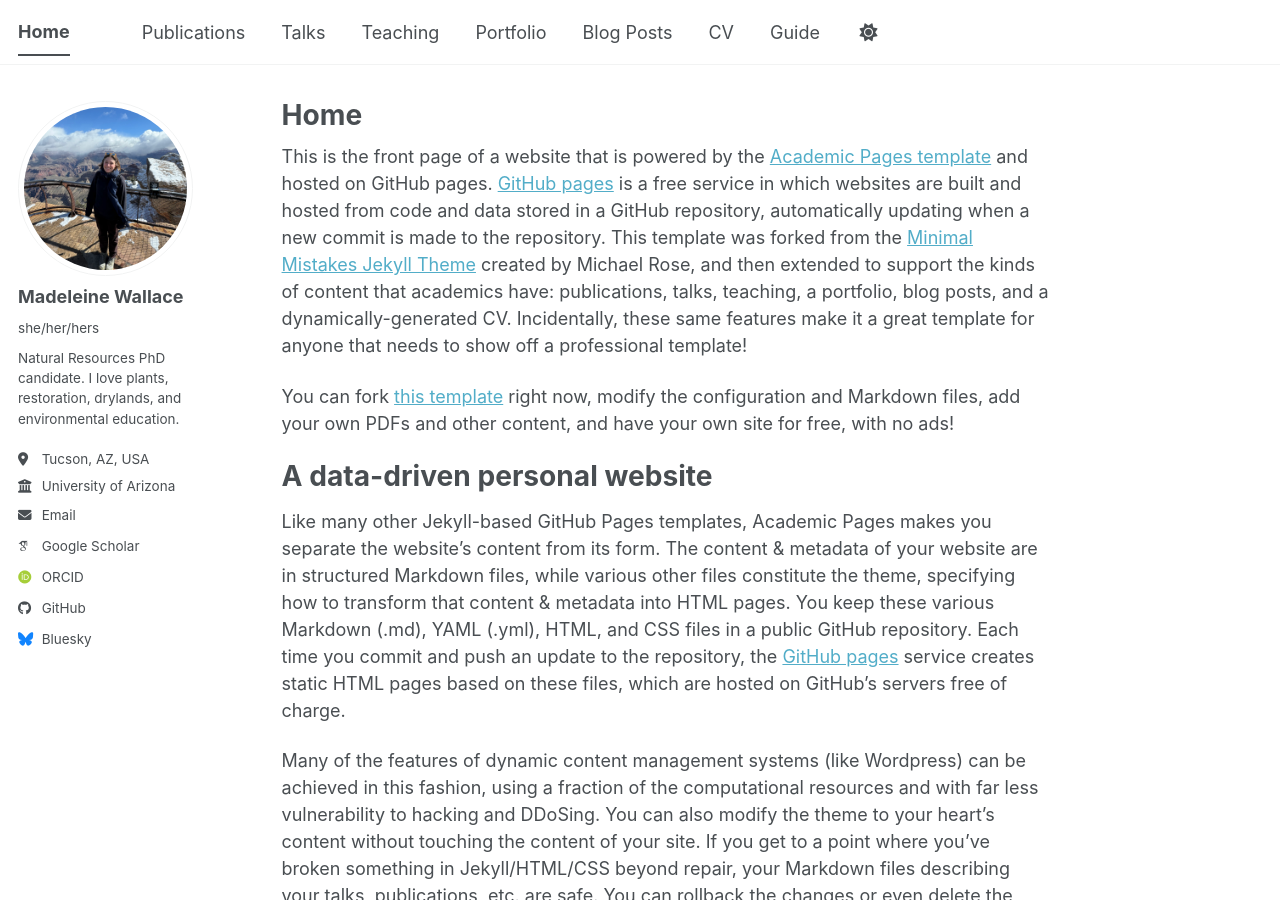
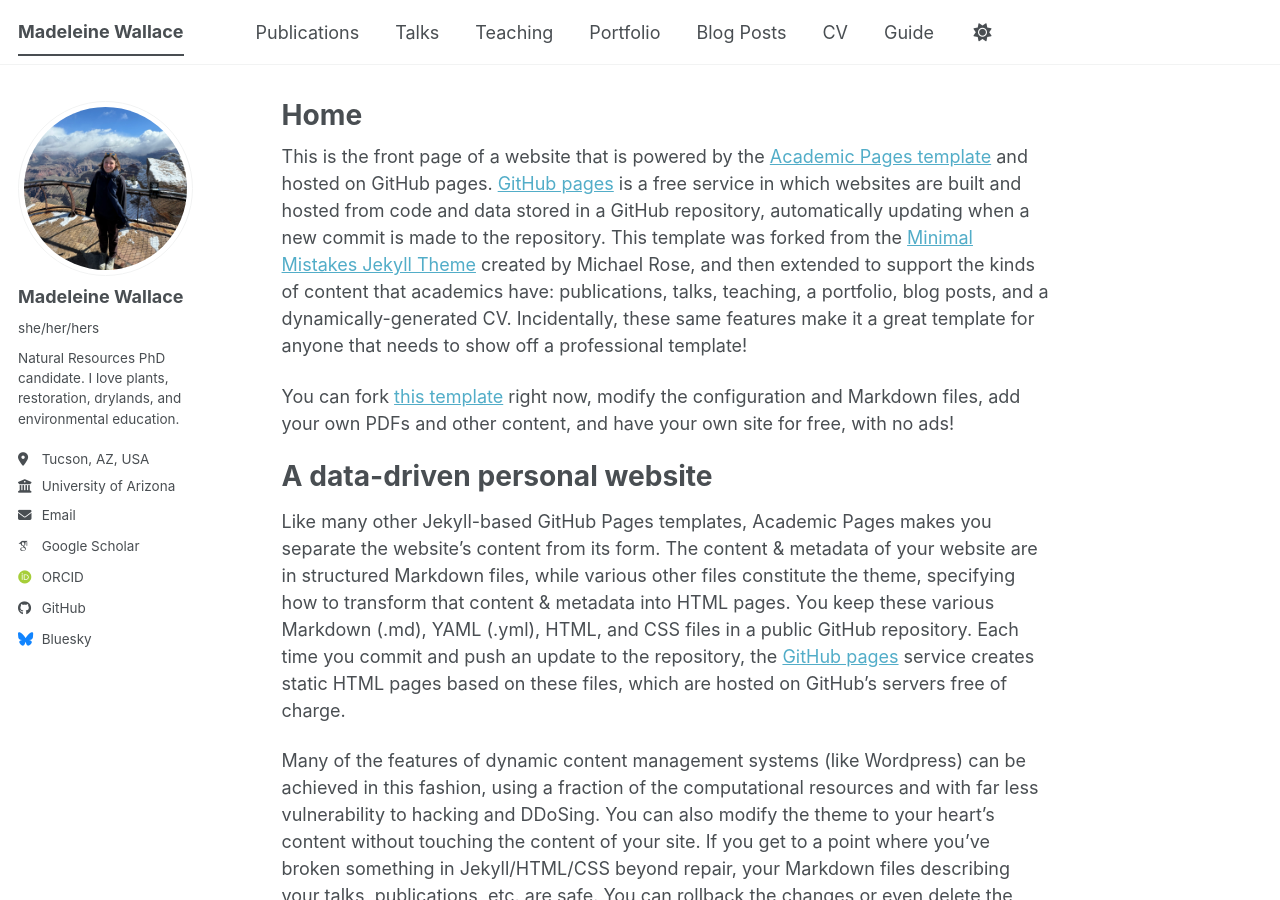
Before and after one commit to madeleinewallace/madeleinewallace.github.io, a Jekyll site: the page built from _pages/about.md, in a window 1280 px wide and 900 px high. Built offline with Jekyll 4.4.1, drawn with Linux system fonts in a browser that asks for light colours; some web fonts are replaced; a script bundle is joined from its source files by our own code; library files that are not in the unit come from our copies.

Commit message:
Update _config.yml

```diff
--- a/_config.yml
+++ b/_config.yml
@@ -9,7 +9,7 @@
 # Basic Site Settings
 locale                   : "en-US"
 site_theme               : "default" # The available themes options are "default", "air", "sunrise", "mint", "dirt" and "contrast"
-title                    : "Home"
+title                    : "Madeleine Wallace"
 title_separator          : "-"
 name                     : &name "Madeleine Wallace"
 description              : &description "Madeleine's academic portfolio"   # Update this with a general description of your site, this is the default if not overridden by a page
```
